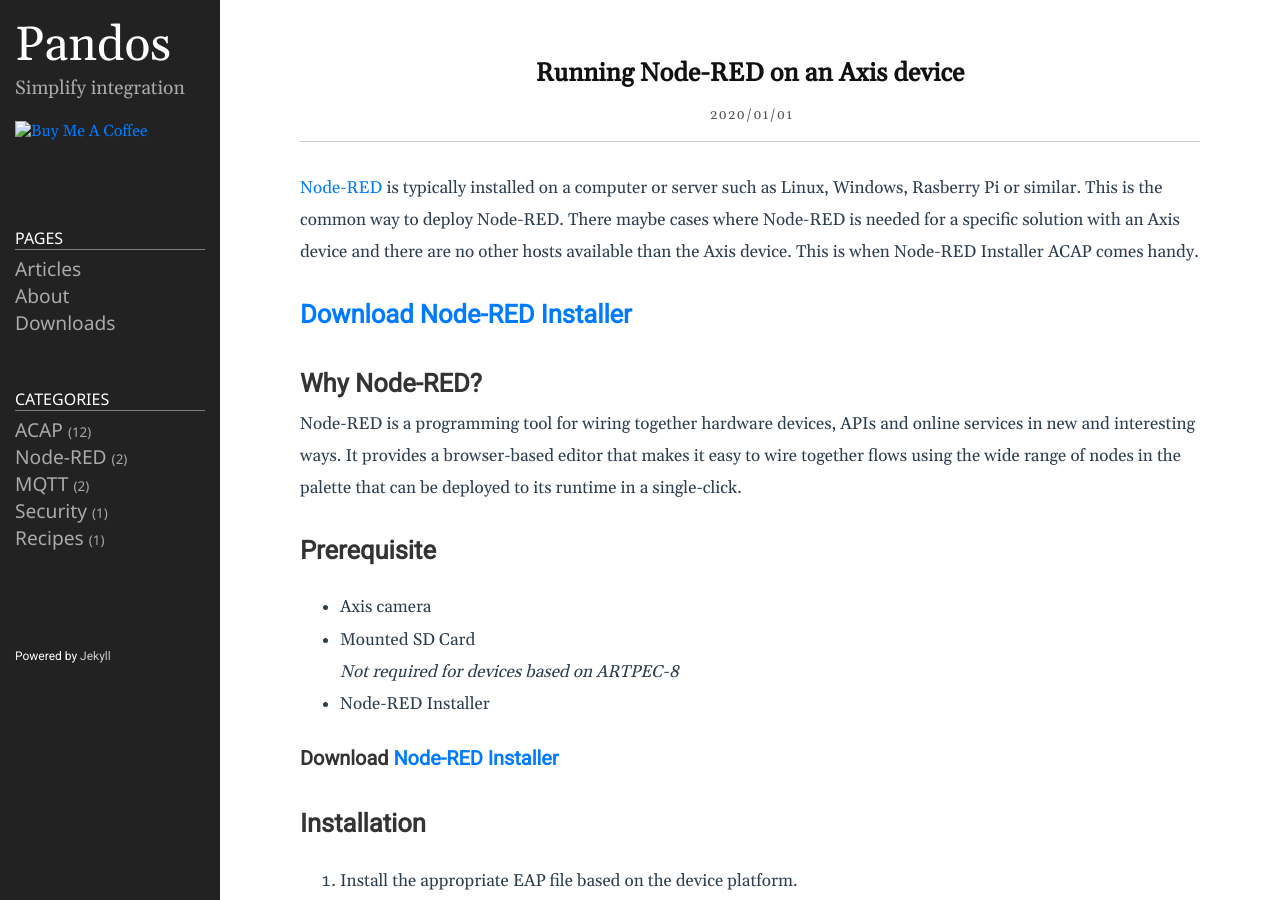
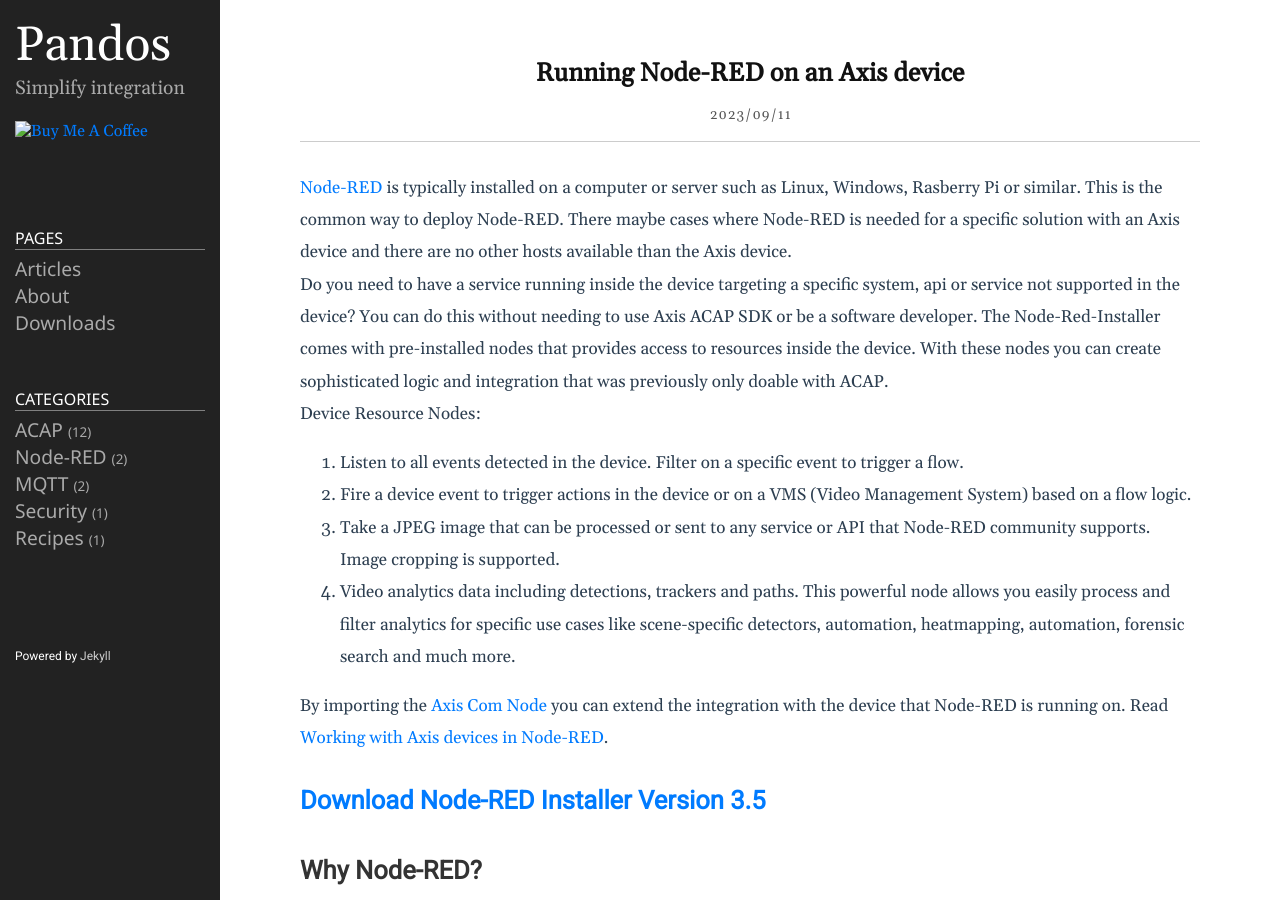
Before and after one commit to pandosme/pandosme.github.io, a Jekyll site: the page built from docs/_posts/2022-10-02-nodered-acap.md, in a window 1280 px wide and 900 px high. Built offline with Jekyll 4.4.1, drawn with Linux system fonts in a browser that asks for light colours; some of the changed text lies outside the part shown.

Commit message:
Update 2022-10-02-nodered-acap.md

```diff
--- a/docs/_posts/2022-10-02-nodered-acap.md
+++ b/docs/_posts/2022-10-02-nodered-acap.md
@@ -1,17 +1,27 @@
 ---
 layout: post
 title:  "Running Node-RED on an Axis device"
-date: 2020-01-02 00:00:00 +0200
+date: 2023-09-12 00:00:00 +0200
 categories: [ACAP, Node-RED]
 ---
 [Node-RED](https://nodered.org) is typically installed on a computer or server such as Linux, Windows,
 Rasberry Pi or similar.  This is the common way to deploy Node-RED.  There maybe cases where Node-RED is needed for a
-specific solution with an Axis device and there are no other hosts available than the Axis device.  This is when Node-RED
-Installer ACAP comes handy.
+specific solution with an Axis device and there are no other hosts available than the Axis device.
 
-## [Download Node-RED Installer](https://acap.juhlin.me/package/Nodered)
+Do you need to have a service running inside the device targeting a specific system, api or service not supported in the device?  You can do this without needing to use Axis ACAP SDK or be a software developer.  The Node-Red-Installer comes with pre-installed nodes that provides access to resources inside the device.  With these nodes you can create sophisticated logic and integration that was previously only doable with ACAP.
+
+Device Resource Nodes:
+1. Listen to all events detected in the device.  Filter on a specific event to trigger a flow.
+2. Fire a device event to trigger actions in the device or on a VMS (Video Management System) based on a flow logic.
+3. Take a JPEG image that can be processed or sent to any service or API that Node-RED community supports.  Image cropping is supported.
+4. Video analytics data including detections, trackers and paths.  This powerful node allows you easily process and filter  analytics for specific use cases like scene-specific detectors, automation, heatmapping, automation, forensic search and much more.
+
+By importing the [Axis Com Node](https://flows.nodered.org/node/node-red-contrib-axis-com) you can extend the integration with the device that Node-RED is running on.  Read [Working with Axis devices in Node-RED](https://pandosme.github.io/node-red/2020/01/02/AxisNode.html).
+
+## [Download Node-RED Installer Version 3.5](https://acap.juhlin.me/package/Nodered)
 
 ## Why Node-RED?
+
 Node-RED is a programming tool for wiring together hardware devices, APIs and online services in new and interesting
 ways. It provides a browser-based editor that makes it easy to wire together flows using the wide range of nodes in the
 palette that can be deployed to its runtime in a single-click.
```
Also changed, not shown: other parts of docs/_posts/2022-10-02-nodered-acap.md (+0 -4 lines).
